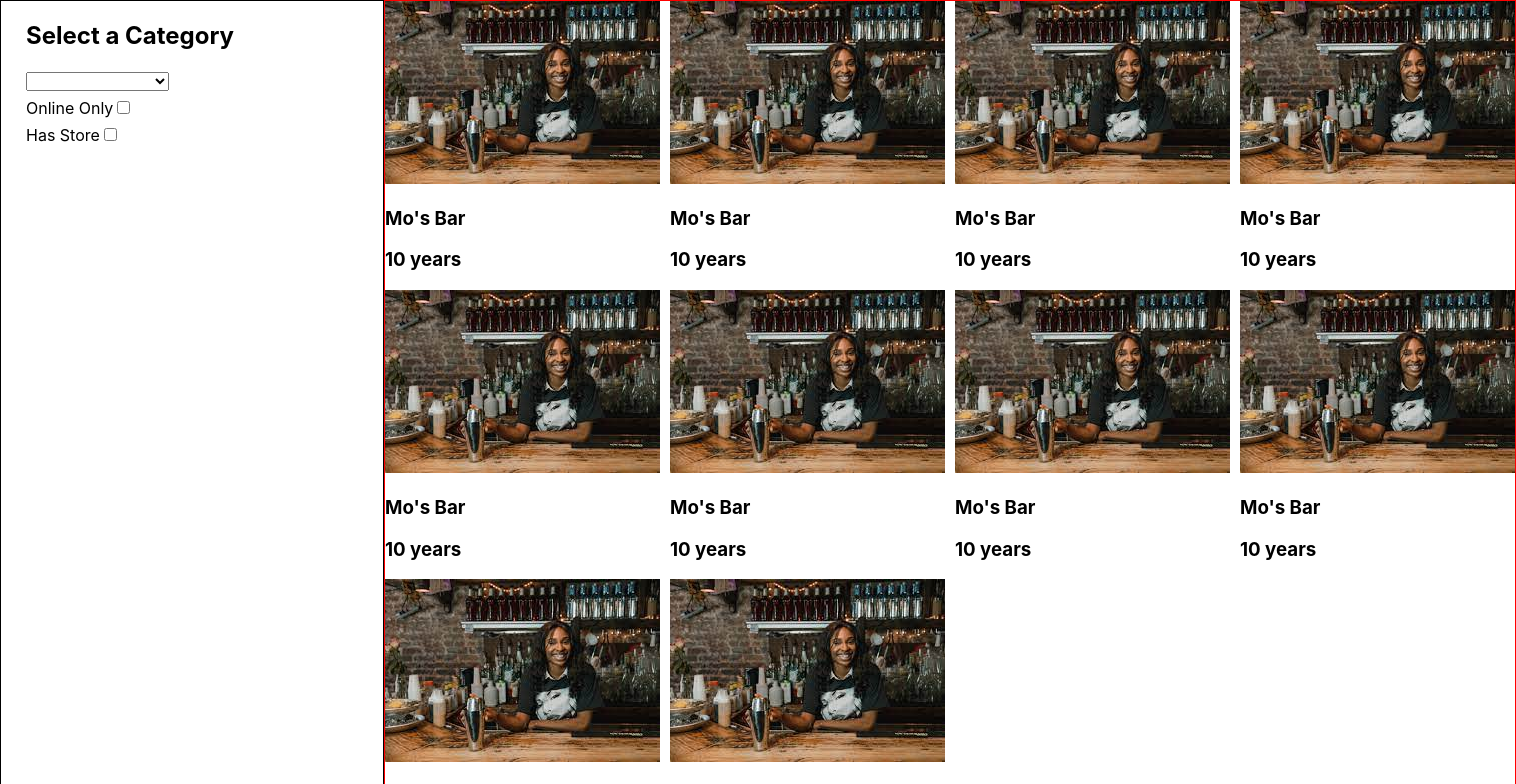
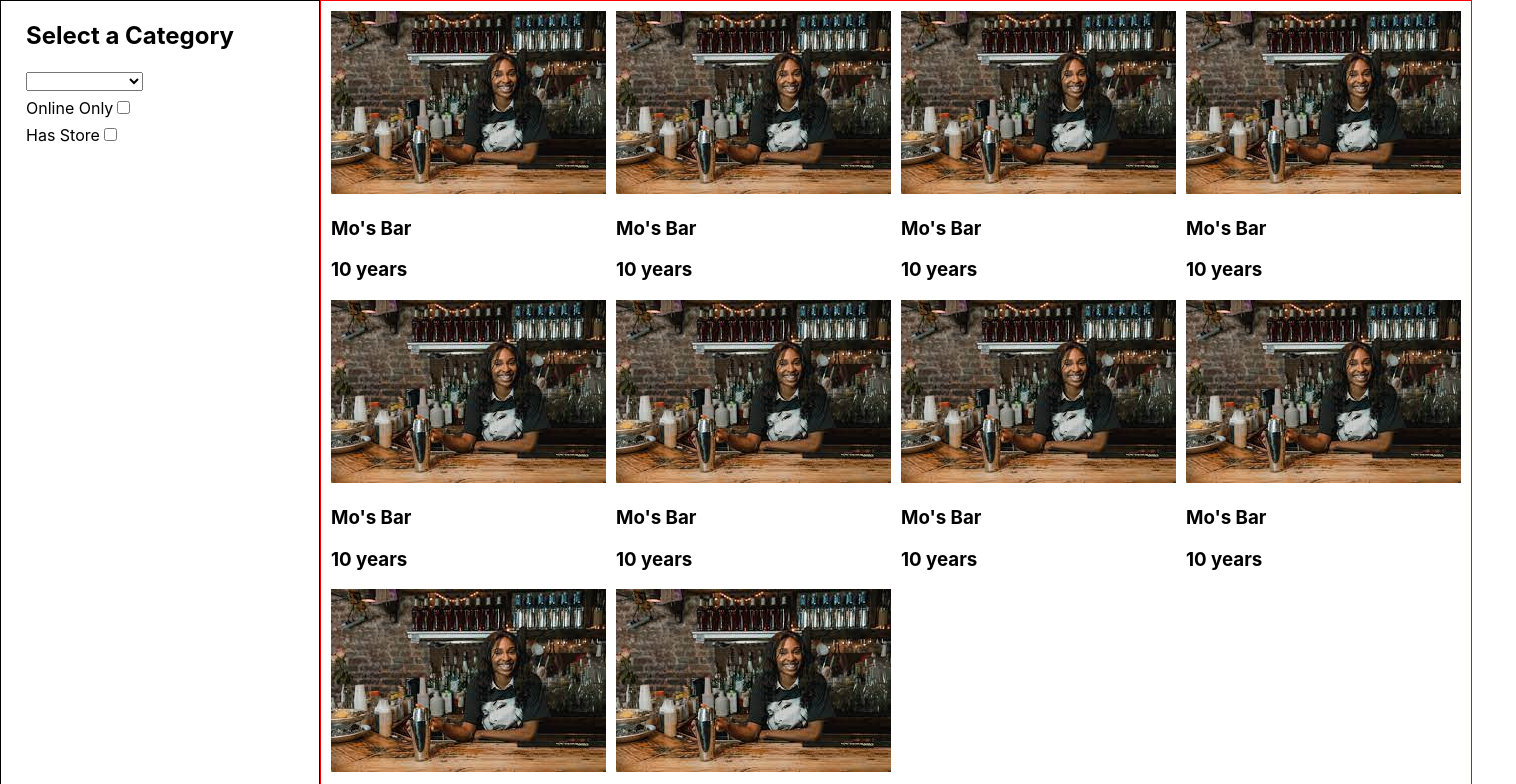
Before and after one commit to ZayLpursuit/Capstone---frontend, a React (Create React App) app: page /index in a window 1280 px wide. Shown: the top 784 px of the page, 1516 px wide, since content can reach past the window. Built offline with nearby package versions, Linux system fonts and the light colour scheme.

Commit message:
added card components/fixed log in functionaility

```diff
--- a/src/App.css
+++ b/src/App.css
@@ -89,7 +89,7 @@ form input{
 }
 .index-grid{
   display: grid;
-grid-template-columns: 30% 60% 10%;
+grid-template-columns: 25% 60% 10%;
 }
 .index-container{
   display:grid;
@@ -97,6 +97,7 @@ grid-template-columns: 30% 60% 10%;
   column-gap: 10px;
   overflow-y: scroll;
   margin: 0 auto;
+  padding:10px 10px
 }
 .test-b1{
 border: 1px solid black;
@@ -116,3 +117,7 @@ border: 1px solid black;
   .m-left{
     margin-left: 25px;
   }
+  .index-img{
+    width:300px;
+    height :250px;
+  }
--- a/src/components/SignUp.js
+++ b/src/components/SignUp.js
@@ -4,7 +4,6 @@ import { useState } from "react"
 
 export default function SignUp(){
 
-    const [logIn,setLogIn]=useState(false)
     const [signIn,setSignIn]=useState(true)
     const [form,setForm]=useState({username:"",password:"", newUsername:"",newPassword:"",email:"",first:"",last:""})
     function handleToggle(e){
```
Also changed, not shown: src/components/IndexPage.js (+9 -1 lines).
